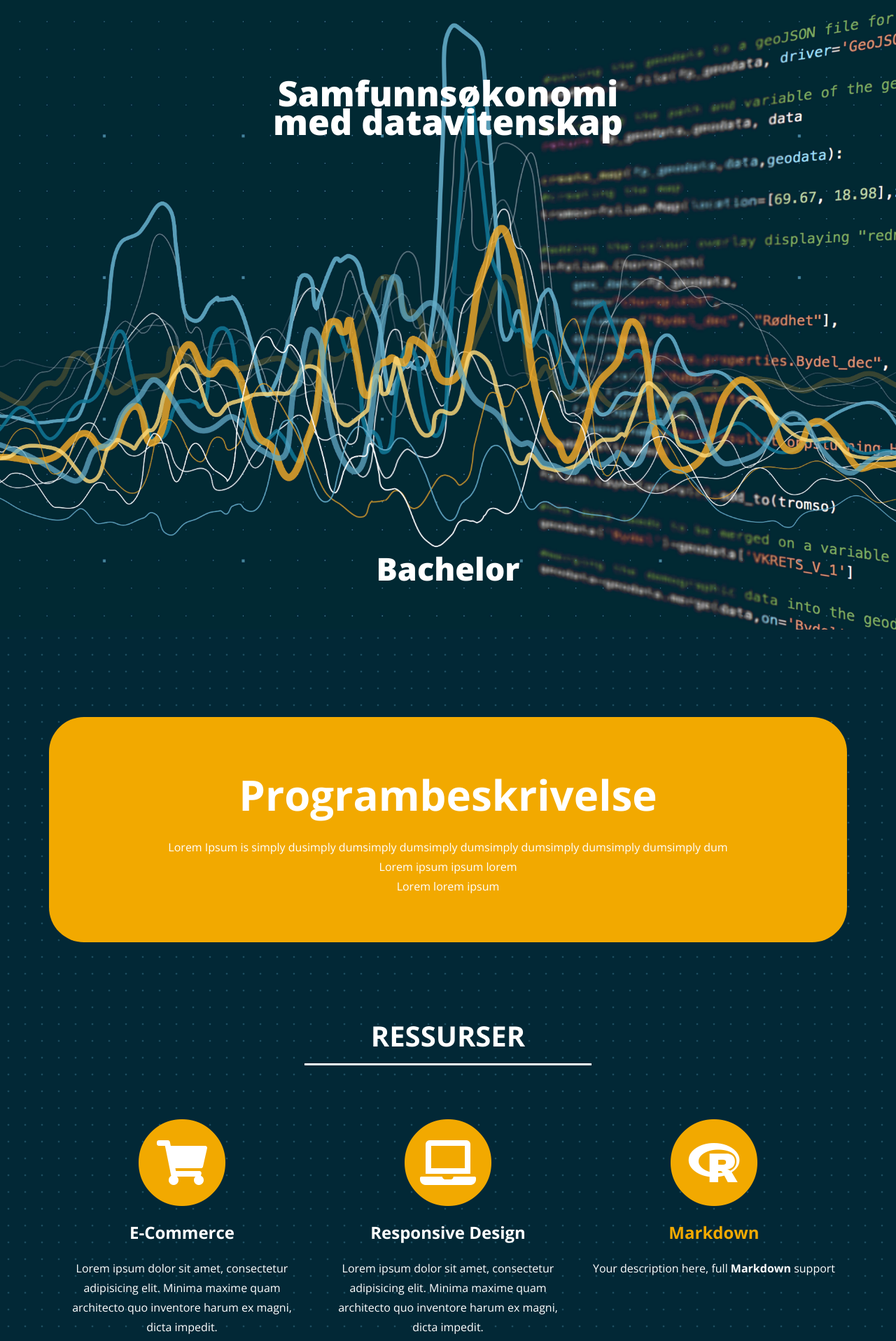
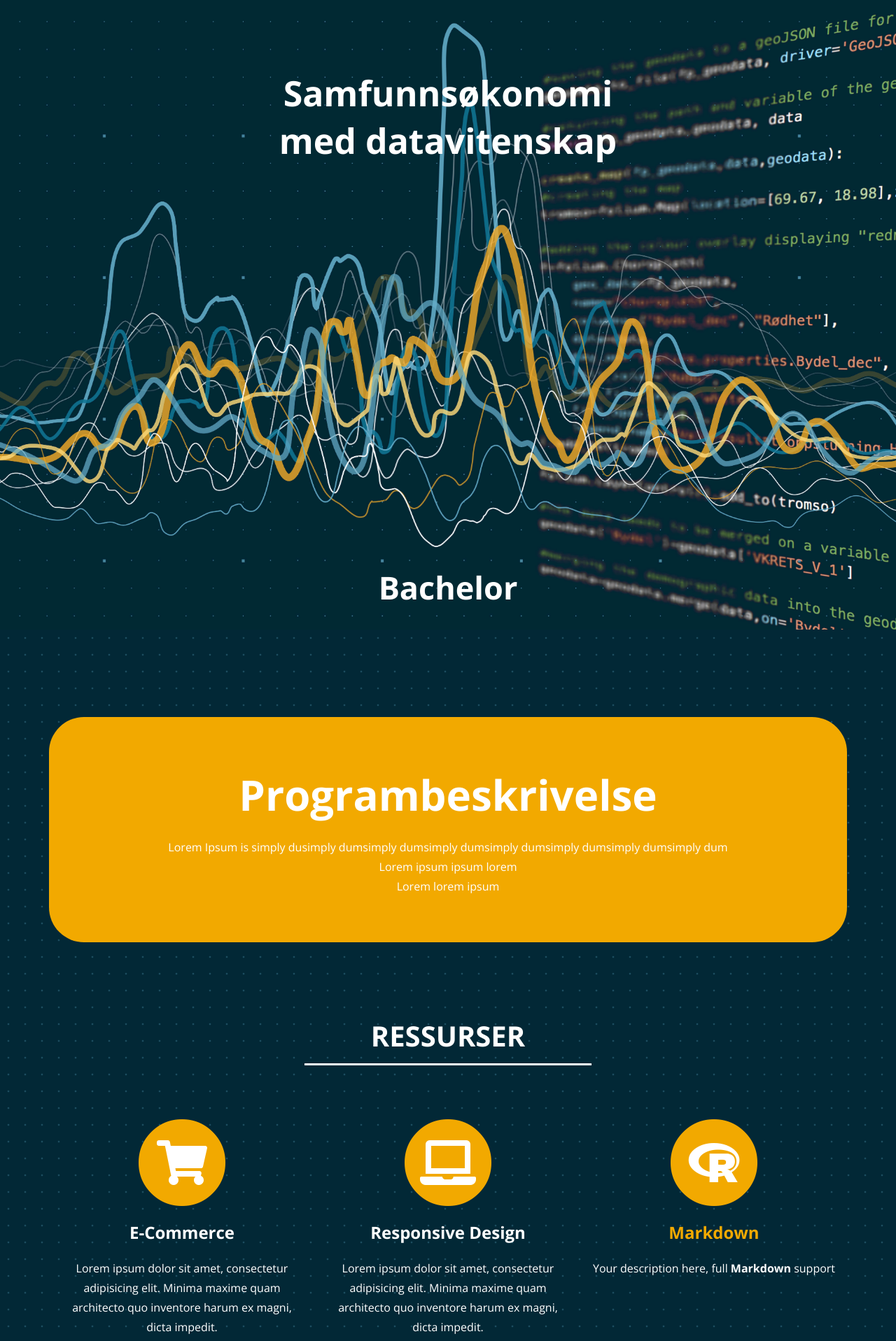
Before and after one commit to uit-econ/uit-econ.github.io, a Jekyll site: the page built from index.md, in a window 1280 px wide. Shown: the top 1917 px of the page at 70% size. Built offline with Jekyll 4.4.1, drawn with Linux system fonts in a browser that asks for light colours.

Commit message:
Update custom.css

```diff
--- a/assets/css/custom.css
+++ b/assets/css/custom.css
@@ -87,14 +87,14 @@ body{
 #masthead-title{
 	padding-top:10vh;
 	font-size: 50px;
-	font-weight:800;
+	font-weight:700;
 
 	}
 
 
 
 #masthead-undertitle{
-	margin-top: -7vh;
+	margin-top: -4vh;
 	font-size: 50px;
 
 
```
